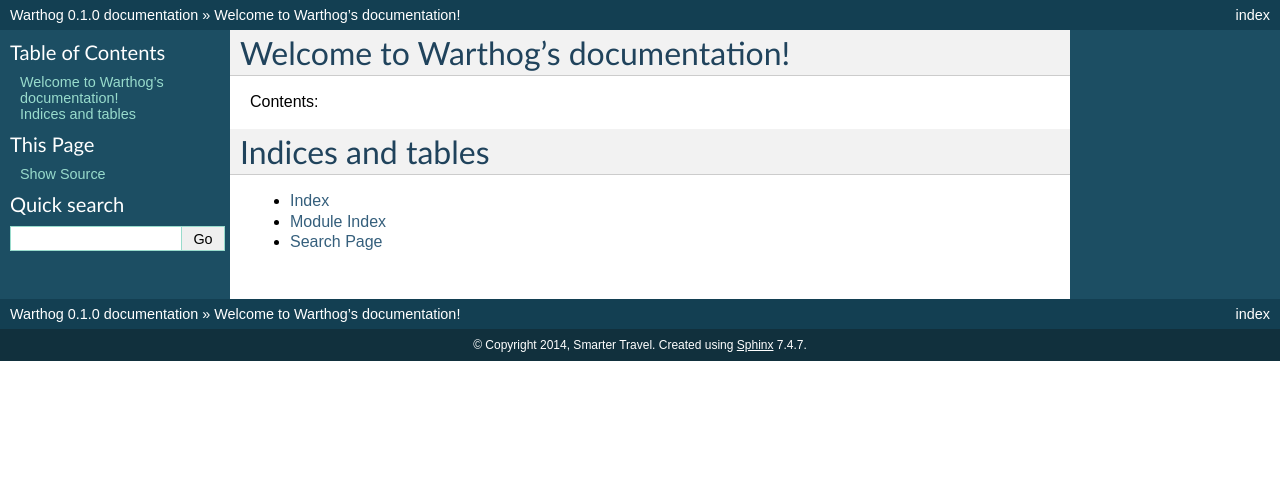
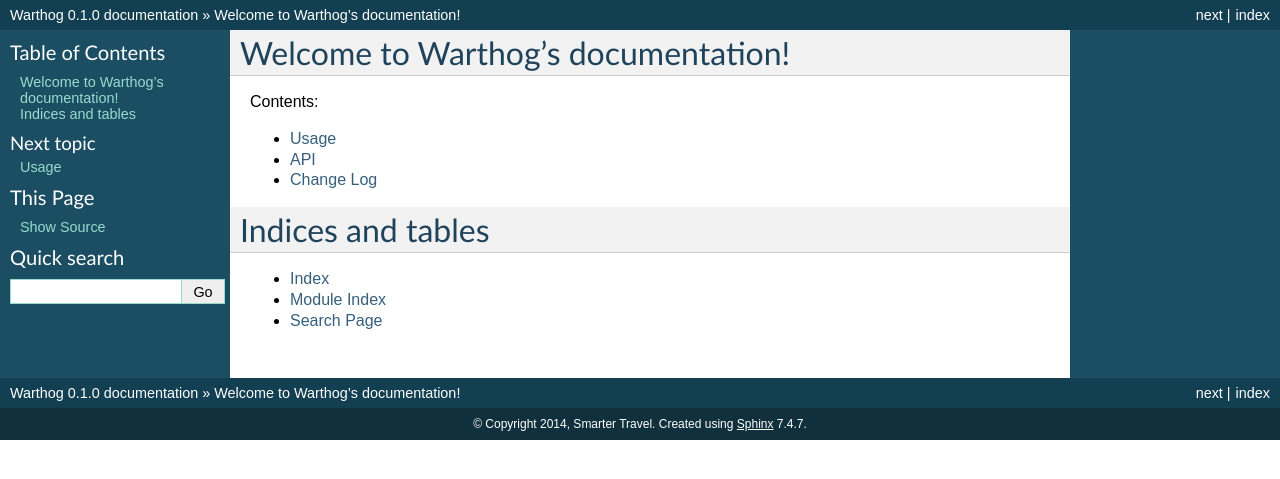
Before and after one commit to smarter-travel-media/warthog, a Sphinx documentation site: the page built from doc/source/index.rst, in a window 1280 px wide. Shown: the top 479 px of the page. Built offline with Sphinx 7.4.7, drawn with Linux system fonts in a browser that asks for light colours.

Commit message:
Add headers to each docs section

```diff
--- a/doc/source/api.rst
+++ b/doc/source/api.rst
@@ -0,0 +1,2 @@
+API
+===
--- a/doc/source/changes.rst
+++ b/doc/source/changes.rst
@@ -0,0 +1,2 @@
+Change Log
+==========
--- a/doc/source/index.rst
+++ b/doc/source/index.rst
@@ -11,6 +11,10 @@
 .. toctree::
    :maxdepth: 2
 
+   usage
+   api
+   changes
+
 
 
 Indices and tables
--- a/doc/source/usage.rst
+++ b/doc/source/usage.rst
@@ -0,0 +1,2 @@
+Usage
+=====
```
